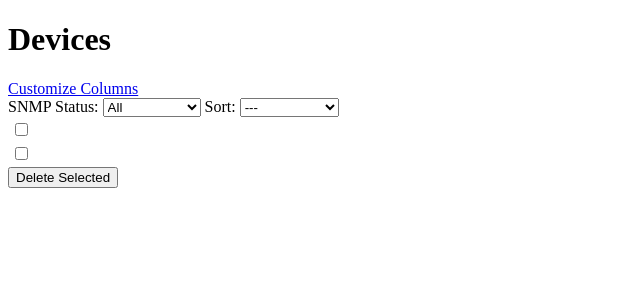
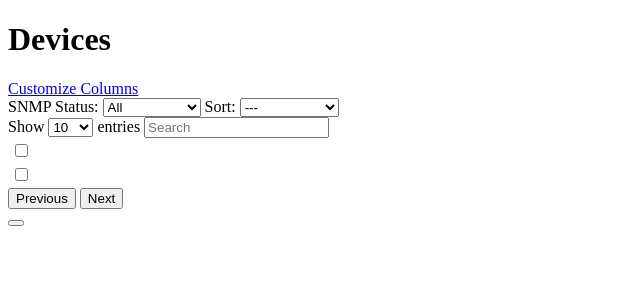
Before and after one commit to SarkyGit/Master-IP-App, a Python web app: template app/templates/device_list.html in a window 1280 px wide. Shown: the part 176-476 px from the top of the page, without its empty margins (0-640 px from the left). Run offline with Jinja, Linux system fonts and the light colour scheme; the template is opened without the code that fills it: most values are stand-ins (such as "Sample title", 1, 10 or a date in 2020).

Commit message:
Add table controls and icon buttons for device views

```diff
--- a/app/templates/device_form.html
+++ b/app/templates/device_form.html
@@ -141,7 +141,7 @@
     </datalist>
   </div>
   <div class="md:col-span-2">
-    <button type="submit" class="block px-4 py-2 text-[var(--btn-text)] bg-[var(--btn-bg)] hover:bg-[var(--btn-hover)] rounded transition">Submit</button>
+    <button type="submit" aria-label="Submit" class="p-2 bg-[var(--btn-bg)] hover:bg-[var(--btn-hover)] rounded transition">{{ include_icon('check') }}</button>
     <a href="/devices" class="ml-2 underline">Cancel</a>
   </div>
 </form>
@@ -154,7 +154,7 @@
 </div>
 <form method="post" action="/devices/{{ device.id }}/damage" enctype="multipart/form-data" class="mb-4">
   <input type="file" name="photo" accept="image/*" class="mb-2" required />
-  <button type="submit" class="block px-4 py-2 text-[var(--btn-text)] bg-[var(--btn-bg)] hover:bg-[var(--btn-hover)] rounded transition">Upload Photo</button>
+  <button type="submit" aria-label="Upload Photo" class="p-2 bg-[var(--btn-bg)] hover:bg-[var(--btn-hover)] rounded transition">{{ include_icon('upload') }}</button>
 </form>
 <h2 class="text-lg mt-4">Recent Syslog</h2>
 <ul class="mb-4">
--- a/app/templates/device_import_confirm.html
+++ b/app/templates/device_import_confirm.html
@@ -18,6 +18,6 @@
       <option value="merge">Merge</option>
     </select>
   </label>
-  <button type="submit" name="confirm" value="yes" class="block px-4 py-2 text-[var(--btn-text)] bg-[var(--btn-bg)] hover:bg-[var(--btn-hover)] rounded transition">Import</button>
+  <button type="submit" name="confirm" value="yes" aria-label="Import" class="p-2 bg-[var(--btn-bg)] hover:bg-[var(--btn-hover)] rounded transition">{{ include_icon('check-circle') }}</button>
 </form>
 {% endblock %}
--- a/app/templates/device_import_map.html
+++ b/app/templates/device_import_map.html
@@ -30,6 +30,6 @@
     </label>
     {% endfor %}
   </div>
-  <button type="submit" class="block px-4 py-2 text-[var(--btn-text)] bg-[var(--btn-bg)] hover:bg-[var(--btn-hover)] rounded transition">Next</button>
+  <button type="submit" aria-label="Next" class="p-2 bg-[var(--btn-bg)] hover:bg-[var(--btn-hover)] rounded transition">{{ include_icon('arrow-right') }}</button>
 </form>
 {% endblock %}
--- a/app/templates/device_import_upload.html
+++ b/app/templates/device_import_upload.html
@@ -18,6 +18,6 @@
       <input id="import_file" type="file" name="import_file" required class="w-full text-[var(--input-text)]" />
     </div>
   </div>
-  <button type="submit" class="block px-4 py-2 text-[var(--btn-text)] bg-[var(--btn-bg)] hover:bg-[var(--btn-hover)] rounded transition">Next</button>
+  <button type="submit" aria-label="Next" class="p-2 bg-[var(--btn-bg)] hover:bg-[var(--btn-hover)] rounded transition">{{ include_icon('arrow-right') }}</button>
 </form>
 {% endblock %}
--- a/app/templates/device_list.html
+++ b/app/templates/device_list.html
@@ -8,7 +8,7 @@
 {% endif %}
 {% if current_user and current_user.role in ['editor','admin','superadmin'] %}
   <div class="relative inline-block ml-2" x-data="{open:false}">
-    <button class="bg-[var(--card-bg)]" @click="open = !open">Export</button>
+    <button aria-label="Export" class="bg-[var(--card-bg)] p-2 rounded" @click="open = !open">{{ include_icon('download') }}</button>
     <ul x-show="open" @click.away="open = false" class="absolute bg-[var(--card-bg)] py-2 w-48" x-cloak>
       <li><a class="block px-4 py-2 hover:bg-[var(--btn-hover)]" href="/export/inventory.csv">Export to CSV</a></li>
       <li><a class="block px-4 py-2 hover:bg-[var(--btn-hover)]" href="/export/inventory.pdf">Export to PDF</a></li>
@@ -18,7 +18,7 @@
 {% endif %}
 {% if current_user and current_user.role == 'superadmin' %}
   <form method="post" action="/admin/run-push-queue" class="inline">
-    <button type="submit" class="ml-2">🔄 Run Push Queue Now</button>
+    <button type="submit" aria-label="Run Push Queue" class="ml-2 p-2 bg-[var(--btn-bg)] hover:bg-[var(--btn-hover)] rounded transition">{{ include_icon('refresh-ccw') }}</button>
   </form>
 {% endif %}
 <form method="get" class="my-2">
@@ -37,58 +37,71 @@
     </select>
   </label>
 </form>
-<form method="post" action="/devices/bulk-delete">
-<table class="min-w-full text-left">
+<form method="post" action="/devices/bulk-delete" x-data="tableControls()" class="space-y-2">
+<div class="flex justify-between items-center">
+  <label>Show
+    <select x-model="perPage" class="rounded bg-[var(--input-bg)] text-[var(--input-text)] border border-[var(--border-color)] mx-1">
+      <option>10</option>
+      <option>25</option>
+      <option>50</option>
+      <option>100</option>
+    </select>
+    entries
+  </label>
+  <input x-model="search" type="text" placeholder="Search" class="rounded bg-[var(--input-bg)] text-[var(--input-text)] border border-[var(--border-color)] px-2 py-1" />
+</div>
+<div class="overflow-x-auto">
+<table class="min-w-full text-left border-collapse">
   <thead>
     <tr>
-      <th class="px-2"><input type="checkbox" id="select-all"></th>
-      {% if column_prefs.hostname %}<th class="px-4 py-2 text-left">{{ column_labels['hostname'] }}</th>{% endif %}
-      {% if column_prefs.ip %}<th class="px-4 py-2 text-left">{{ column_labels['ip'] }}</th>{% endif %}
-      {% if column_prefs.mac %}<th class="px-4 py-2 text-left">{{ column_labels['mac'] }}</th>{% endif %}
-      {% if column_prefs.asset_tag %}<th class="px-4 py-2 text-left">{{ column_labels['asset_tag'] }}</th>{% endif %}
-      {% if column_prefs.model %}<th class="px-4 py-2 text-left">{{ column_labels['model'] }}</th>{% endif %}
-      {% if column_prefs.manufacturer %}<th class="px-4 py-2 text-left">{{ column_labels['manufacturer'] }}</th>{% endif %}
-      {% if column_prefs.platform %}<th class="px-4 py-2 text-left">{{ column_labels['platform'] }}</th>{% endif %}
-      {% if column_prefs.serial %}<th class="px-4 py-2 text-left">{{ column_labels['serial'] }}</th>{% endif %}
-      {% if column_prefs.location %}<th class="px-4 py-2 text-left">{{ column_labels['location'] }}</th>{% endif %}
-      {% if column_prefs.on_lasso %}<th class="px-4 py-2 text-left">{{ column_labels['on_lasso'] }}</th>{% endif %}
-      {% if column_prefs.on_r1 %}<th class="px-4 py-2 text-left">{{ column_labels['on_r1'] }}</th>{% endif %}
-      {% if column_prefs.type %}<th class="px-4 py-2 text-left">{{ column_labels['type'] }}</th>{% endif %}
-      {% if column_prefs.state %}<th class="px-4 py-2 text-left">{{ column_labels['state'] }}</th>{% endif %}
-      {% if column_prefs.vlan %}<th class="px-4 py-2 text-left">{{ column_labels['vlan'] }}</th>{% endif %}
-      {% if column_prefs.ssh_profile %}<th class="px-4 py-2 text-left">{{ column_labels['ssh_profile'] }}</th>{% endif %}
-      {% if column_prefs.snmp_profile %}<th class="px-4 py-2 text-left">{{ column_labels['snmp_profile'] }}</th>{% endif %}
-      {% if column_prefs.status %}<th class="px-4 py-2 text-left">{{ column_labels['status'] }}</th>{% endif %}
-      {% if column_prefs.tags %}<th class="px-4 py-2 text-left">{{ column_labels['tags'] }}</th>{% endif %}
+      <th class="table-cell"><input type="checkbox" id="select-all"></th>
+      {% if column_prefs.hostname %}<th class="table-cell table-header">{{ column_labels['hostname'] }}</th>{% endif %}
+      {% if column_prefs.ip %}<th class="table-cell table-header">{{ column_labels['ip'] }}</th>{% endif %}
+      {% if column_prefs.mac %}<th class="table-cell table-header">{{ column_labels['mac'] }}</th>{% endif %}
+      {% if column_prefs.asset_tag %}<th class="table-cell table-header">{{ column_labels['asset_tag'] }}</th>{% endif %}
+      {% if column_prefs.model %}<th class="table-cell table-header">{{ column_labels['model'] }}</th>{% endif %}
+      {% if column_prefs.manufacturer %}<th class="table-cell table-header">{{ column_labels['manufacturer'] }}</th>{% endif %}
+      {% if column_prefs.platform %}<th class="table-cell table-header">{{ column_labels['platform'] }}</th>{% endif %}
+      {% if column_prefs.serial %}<th class="table-cell table-header">{{ column_labels['serial'] }}</th>{% endif %}
+      {% if column_prefs.location %}<th class="table-cell table-header">{{ column_labels['location'] }}</th>{% endif %}
+      {% if column_prefs.on_lasso %}<th class="table-cell table-header">{{ column_labels['on_lasso'] }}</th>{% endif %}
+      {% if column_prefs.on_r1 %}<th class="table-cell table-header">{{ column_labels['on_r1'] }}</th>{% endif %}
+      {% if column_prefs.type %}<th class="table-cell table-header">{{ column_labels['type'] }}</th>{% endif %}
+      {% if column_prefs.state %}<th class="table-cell table-header">{{ column_labels['state'] }}</th>{% endif %}
+      {% if column_prefs.vlan %}<th class="table-cell table-header">{{ column_labels['vlan'] }}</th>{% endif %}
+      {% if column_prefs.ssh_profile %}<th class="table-cell table-header">{{ column_labels['ssh_profile'] }}</th>{% endif %}
+      {% if column_prefs.snmp_profile %}<th class="table-cell table-header">{{ column_labels['snmp_profile'] }}</th>{% endif %}
+      {% if column_prefs.status %}<th class="table-cell table-header">{{ column_labels['status'] }}</th>{% endif %}
+      {% if column_prefs.tags %}<th class="table-cell table-header">{{ column_labels['tags'] }}</th>{% endif %}
     </tr>
   </thead>
   <tbody>
   {% for device in devices %}
     <tr class="border-t border-gray-700">
-      <td class="px-2"><input type="checkbox" name="selected" value="{{ device.id }}"></td>
-      {% if column_prefs.hostname %}<td class="px-4 py-2">{{ device.hostname }}</td>{% endif %}
-      {% if column_prefs.ip %}<td class="px-4 py-2 {% if device.ip and duplicate_ips.get(device.ip) %}duplicate{% endif %}" title="{{ duplicate_ips.get(device.ip)|join(', ') if duplicate_ips.get(device.ip) }}">{{ device.ip }}</td>{% endif %}
-      {% if column_prefs.mac %}<td class="px-4 py-2 {% if device.mac and duplicate_macs.get(device.mac) %}duplicate{% endif %}" title="{{ duplicate_macs.get(device.mac)|join(', ') if duplicate_macs.get(device.mac) }}">{{ device.mac or '' }}</td>{% endif %}
-      {% if column_prefs.asset_tag %}<td class="px-4 py-2 {% if device.asset_tag and duplicate_tags.get(device.asset_tag) %}duplicate{% endif %}" title="{{ duplicate_tags.get(device.asset_tag)|join(', ') if duplicate_tags.get(device.asset_tag) }}">{{ device.asset_tag or '' }}</td>{% endif %}
-      {% if column_prefs.model %}<td class="px-4 py-2">{{ device.model or '' }}</td>{% endif %}
-      {% if column_prefs.manufacturer %}<td class="px-4 py-2">{{ device.manufacturer }}</td>{% endif %}
-      {% if column_prefs.platform %}<td class="px-4 py-2">{{ device.detected_platform or '' }}</td>{% endif %}
-      {% if column_prefs.serial %}<td class="px-4 py-2">{{ device.serial_number or '' }}</td>{% endif %}
-      {% if column_prefs.location %}<td class="px-4 py-2">{{ device.location_ref.name if device.location_ref else '' }}</td>{% endif %}
-      {% if column_prefs.on_lasso %}<td class="px-4 py-2">{{ '✔' if device.on_lasso else '' }}</td>{% endif %}
-      {% if column_prefs.on_r1 %}<td class="px-4 py-2">{{ '✔' if device.on_r1 else '' }}</td>{% endif %}
-      {% if column_prefs.type %}<td class="px-4 py-2">{{ device.device_type.name if device.device_type else '' }}</td>{% endif %}
-      {% if column_prefs.state %}<td class="px-4 py-2">{{ device.status or '' }}</td>{% endif %}
-      {% if column_prefs.vlan %}<td class="px-4 py-2">{{ device.vlan.tag if device.vlan else '' }}</td>{% endif %}
-      {% if column_prefs.ssh_profile %}<td class="px-4 py-2">
+      <td class="table-cell"><input type="checkbox" name="selected" value="{{ device.id }}"></td>
+      {% if column_prefs.hostname %}<td class="table-cell">{{ device.hostname }}</td>{% endif %}
+      {% if column_prefs.ip %}<td class="table-cell {% if device.ip and duplicate_ips.get(device.ip) %}duplicate{% endif %}" title="{{ duplicate_ips.get(device.ip)|join(', ') if duplicate_ips.get(device.ip) }}">{{ device.ip }}</td>{% endif %}
+      {% if column_prefs.mac %}<td class="table-cell {% if device.mac and duplicate_macs.get(device.mac) %}duplicate{% endif %}" title="{{ duplicate_macs.get(device.mac)|join(', ') if duplicate_macs.get(device.mac) }}">{{ device.mac or '' }}</td>{% endif %}
+      {% if column_prefs.asset_tag %}<td class="table-cell {% if device.asset_tag and duplicate_tags.get(device.asset_tag) %}duplicate{% endif %}" title="{{ duplicate_tags.get(device.asset_tag)|join(', ') if duplicate_tags.get(device.asset_tag) }}">{{ device.asset_tag or '' }}</td>{% endif %}
+      {% if column_prefs.model %}<td class="table-cell">{{ device.model or '' }}</td>{% endif %}
+      {% if column_prefs.manufacturer %}<td class="table-cell">{{ device.manufacturer }}</td>{% endif %}
+      {% if column_prefs.platform %}<td class="table-cell">{{ device.detected_platform or '' }}</td>{% endif %}
+      {% if column_prefs.serial %}<td class="table-cell">{{ device.serial_number or '' }}</td>{% endif %}
+      {% if column_prefs.location %}<td class="table-cell">{{ device.location_ref.name if device.location_ref else '' }}</td>{% endif %}
+      {% if column_prefs.on_lasso %}<td class="table-cell">{{ '✔' if device.on_lasso else '' }}</td>{% endif %}
+      {% if column_prefs.on_r1 %}<td class="table-cell">{{ '✔' if device.on_r1 else '' }}</td>{% endif %}
+      {% if column_prefs.type %}<td class="table-cell">{{ device.device_type.name if device.device_type else '' }}</td>{% endif %}
+      {% if column_prefs.state %}<td class="table-cell">{{ device.status or '' }}</td>{% endif %}
+      {% if column_prefs.vlan %}<td class="table-cell">{{ device.vlan.tag if device.vlan else '' }}</td>{% endif %}
+      {% if column_prefs.ssh_profile %}<td class="table-cell">
         {{ device.ssh_credential.name if device.ssh_credential else '' }}
         {% if device.ssh_credential %}
           {% if device.ssh_profile_is_default %}(default){% else %}(manual){% endif %}
         {% endif %}
         {% if personal_creds.get(device.id) %}(personal){% endif %}
       </td>{% endif %}
-      {% if column_prefs.snmp_profile %}<td class="px-4 py-2">{{ device.snmp_community.name if device.snmp_community else '' }}</td>{% endif %}
-      {% if column_prefs.status %}<td class="px-4 py-2">
+      {% if column_prefs.snmp_profile %}<td class="table-cell">{{ device.snmp_community.name if device.snmp_community else '' }}</td>{% endif %}
+      {% if column_prefs.status %}<td class="table-cell">
         {% if device.snmp_reachable %}
           <span class="text-green-400">●</span>
         {% else %}
@@ -96,24 +109,24 @@
         {% endif %}
         {{ device.uptime_seconds | format_uptime }}
       </td>{% endif %}
-      {% if column_prefs.tags %}<td class="px-4 py-2">{{ device.tags | map(attribute='name') | join(', ') }}</td>{% endif %}
+      {% if column_prefs.tags %}<td class="table-cell">{{ device.tags | map(attribute='name') | join(', ') }}</td>{% endif %}
     </tr>
     {% if current_user and current_user.role in ['editor','admin','superadmin'] %}
     <tr class="border-b border-gray-700">
       <td colspan="{{ column_count }}" class="px-4 py-2 text-right">
-        <a href="/devices/{{ device.id }}/edit" class="block px-4 py-2 text-[var(--btn-text)] bg-[var(--btn-bg)] hover:bg-[var(--btn-hover)] rounded transition mr-2">Edit</a>
+        <a href="/devices/{{ device.id }}/edit" aria-label="Edit" class="inline-block p-2 bg-[var(--btn-bg)] hover:bg-[var(--btn-hover)] rounded transition mr-2">{{ include_icon('pencil') }}</a>
         <form method="post" action="/devices/{{ device.id }}/delete" class="inline">
-          <button type="submit" class="mr-2 px-4 py-2 text-[var(--btn-text)] bg-[var(--btn-bg)] hover:bg-[var(--btn-hover)] rounded transition" onclick="return confirm('Delete device?')">Delete</button>
+          <button type="submit" aria-label="Delete" class="p-2 mr-2 bg-[var(--btn-bg)] hover:bg-[var(--btn-hover)] rounded transition" onclick="return confirm('Delete device?')">{{ include_icon('trash-2') }}</button>
         </form>
         <form method="post" action="/devices/{{ device.id }}/pull-config" class="inline">
-          <button type="submit" class="mr-2 px-4 py-2 text-[var(--btn-text)] bg-[var(--btn-bg)] hover:bg-[var(--btn-hover)] rounded transition">Pull Config</button>
+          <button type="submit" aria-label="Pull Config" class="p-2 mr-2 bg-[var(--btn-bg)] hover:bg-[var(--btn-hover)] rounded transition">{{ include_icon('download') }}</button>
         </form>
-        <a href="/devices/{{ device.id }}/push-config" class="block px-4 py-2 text-[var(--btn-text)] bg-[var(--btn-bg)] hover:bg-[var(--btn-hover)] rounded transition mr-2">Push Config</a>
-        <a href="/devices/{{ device.id }}/configs" class="block px-4 py-2 text-[var(--btn-text)] bg-[var(--btn-bg)] hover:bg-[var(--btn-hover)] rounded transition mr-2">Configs</a>
+        <a href="/devices/{{ device.id }}/push-config" aria-label="Push Config" class="inline-block p-2 bg-[var(--btn-bg)] hover:bg-[var(--btn-hover)] rounded transition mr-2">{{ include_icon('upload') }}</a>
+        <a href="/devices/{{ device.id }}/configs" aria-label="Configs" class="inline-block p-2 bg-[var(--btn-bg)] hover:bg-[var(--btn-hover)] rounded transition mr-2">{{ include_icon('eye') }}</a>
         {% if device.snmp_community %}
-        <a href="/devices/{{ device.id }}/ports" class="block px-4 py-2 text-[var(--btn-text)] bg-[var(--btn-bg)] hover:bg-[var(--btn-hover)] rounded transition mr-2">Port Status</a>
-        <a href="/devices/{{ device.id }}/port-map" class="block px-4 py-2 text-[var(--btn-text)] bg-[var(--btn-bg)] hover:bg-[var(--btn-hover)] rounded transition mr-2">Port Map</a>
-        <a href="/devices/{{ device.id }}/ports/edit" class="block px-4 py-2 text-[var(--btn-text)] bg-[var(--btn-bg)] hover:bg-[var(--btn-hover)] rounded transition">Port Editor</a>
+        <a href="/devices/{{ device.id }}/ports" aria-label="Port Status" class="inline-block p-2 bg-[var(--btn-bg)] hover:bg-[var(--btn-hover)] rounded transition mr-2">{{ include_icon('eye') }}</a>
+        <a href="/devices/{{ device.id }}/port-map" aria-label="Port Map" class="inline-block p-2 bg-[var(--btn-bg)] hover:bg-[var(--btn-hover)] rounded transition mr-2">{{ include_icon('link-2') }}</a>
+        <a href="/devices/{{ device.id }}/ports/edit" aria-label="Port Editor" class="inline-block p-2 bg-[var(--btn-bg)] hover:bg-[var(--btn-hover)] rounded transition">{{ include_icon('pencil') }}</a>
         {% endif %}
       </td>
     </tr>
@@ -122,7 +135,15 @@
   {% endfor %}
   </tbody>
 </table>
-<button type="submit" class="px-4 py-2 text-[var(--btn-text)] bg-[var(--btn-bg)] hover:bg-[var(--btn-hover)] rounded transition">Delete Selected</button>
+<div class="flex justify-between items-center mt-2">
+  <span x-text="countText()" class="text-sm"></span>
+  <div>
+    <button type="button" @click="prev" class="px-3 py-1 bg-[var(--btn-bg)] hover:bg-[var(--btn-hover)] rounded mr-2 text-[var(--btn-text)]">Previous</button>
+    <button type="button" @click="next" class="px-3 py-1 bg-[var(--btn-bg)] hover:bg-[var(--btn-hover)] rounded text-[var(--btn-text)]">Next</button>
+  </div>
+</div>
+</div>
+<button type="submit" aria-label="Delete Selected" class="p-2 bg-[var(--btn-bg)] hover:bg-[var(--btn-hover)] rounded transition mt-2">{{ include_icon('trash-2') }}</button>
 </form>
 <script>
 document.getElementById('select-all').addEventListener('change', function(e){
--- a/app/templates/device_type_form.html
+++ b/app/templates/device_type_form.html
@@ -11,7 +11,7 @@
   <p class="p-2 rounded bg-[var(--alert-bg)] text-[var(--btn-text)]">{{ error }}</p>
   {% endif %}
   <div>
-    <button type="submit" class="block px-4 py-2 text-[var(--btn-text)] bg-[var(--btn-bg)] hover:bg-[var(--btn-hover)] rounded transition">Submit</button>
+    <button type="submit" aria-label="Submit" class="p-2 bg-[var(--btn-bg)] hover:bg-[var(--btn-hover)] rounded transition">{{ include_icon('check') }}</button>
     <a href="/device-types" class="ml-2 underline">Cancel</a>
   </div>
 </form>
```
Also changed, not shown: app/templates/device_type_list.html (+32 -11 lines), app/templates/ip_ban_list.html (+66 -21 lines).
